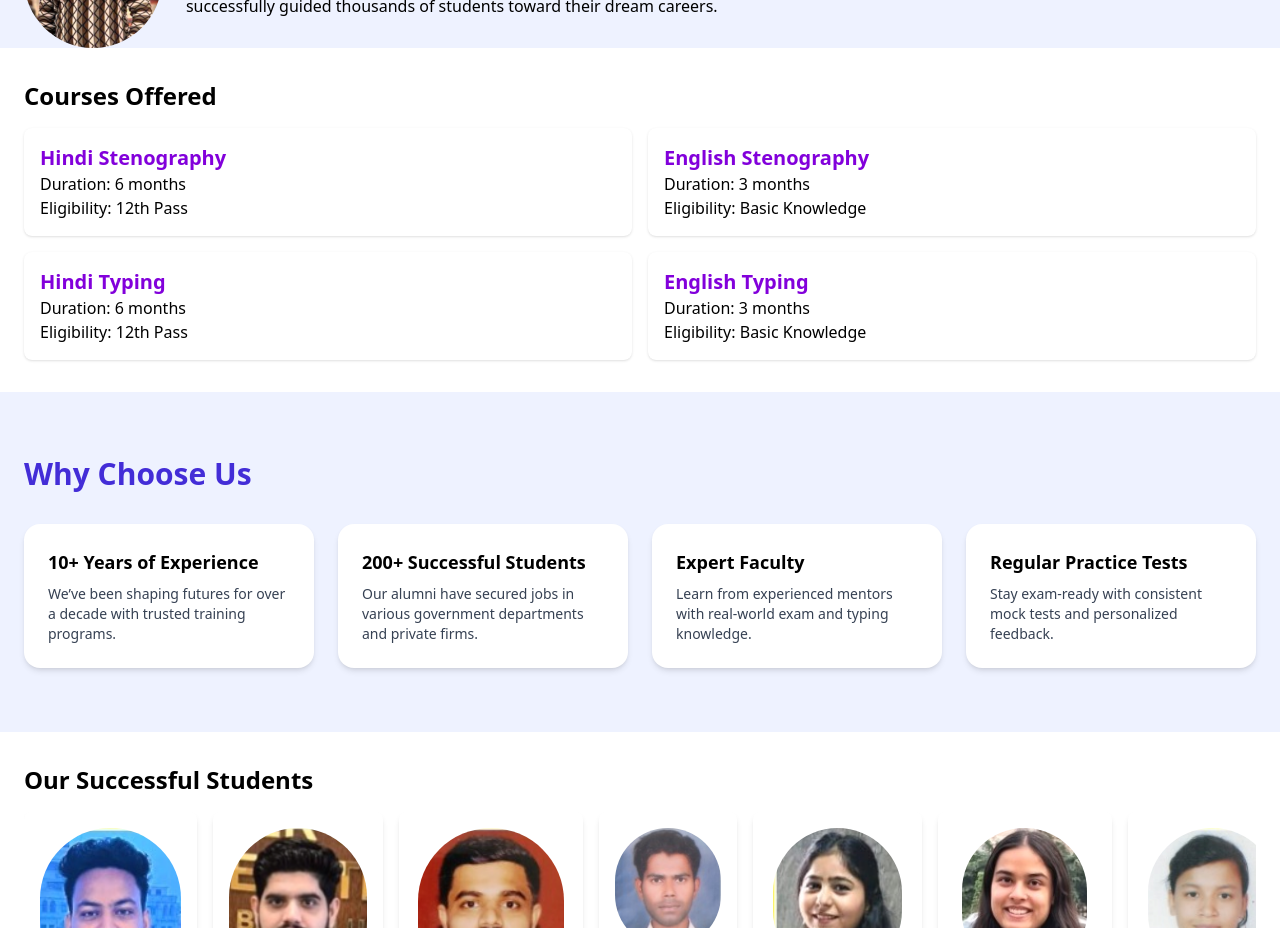
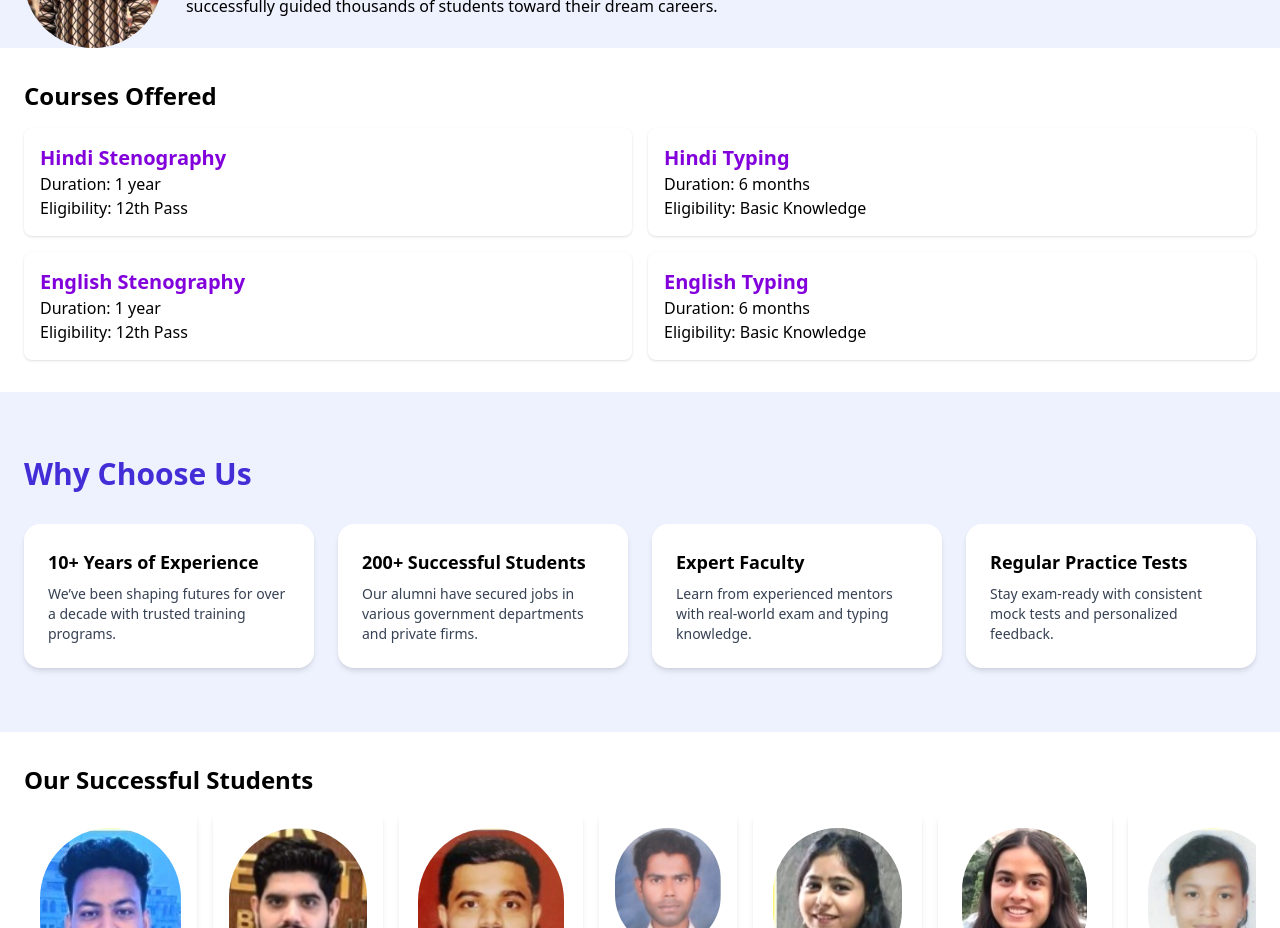
Before and after one commit to enamoured0001/sarswaticommercialcollege, a React (Vite) app: page / in a window 1280 px wide. Shown: the part 1060-1988 px from the top of the page. Built offline with nearby package versions, Linux system fonts and the light colour scheme.

Commit message:
Update HomePage.jsx

```diff
--- a/src/components/HomePage.jsx
+++ b/src/components/HomePage.jsx
@@ -132,10 +132,10 @@ export default function HomePage() {
       <section id="courses" className="space-y-4 px-6">
         <h2 className="text-2xl font-semibold">Courses Offered</h2>
         <div className="grid md:grid-cols-2 gap-4">
-          {["Hindi Stenography", "English Stenography", "Hindi Typing", "English Typing"].map((course, i) => (
+          {["Hindi Stenography",  "Hindi Typing","English Stenography", "English Typing"].map((course, i) => (
             <div key={i} className="p-4 bg-white rounded-lg shadow hover:scale-105 hover:shadow-2xl transition duration-300">
               <h3 className="text-xl font-semibold text-purple-700">{course}</h3>
-              <p>Duration: {i % 2 === 0 ? "6 months" : "3 months"}</p>
+              <p>Duration: {i % 2 === 0 ? "1 year" : "6 months"}</p>
               <p>Eligibility: {i % 2 === 0 ? "12th Pass" : "Basic Knowledge"}</p>
             </div>
           ))}
```
